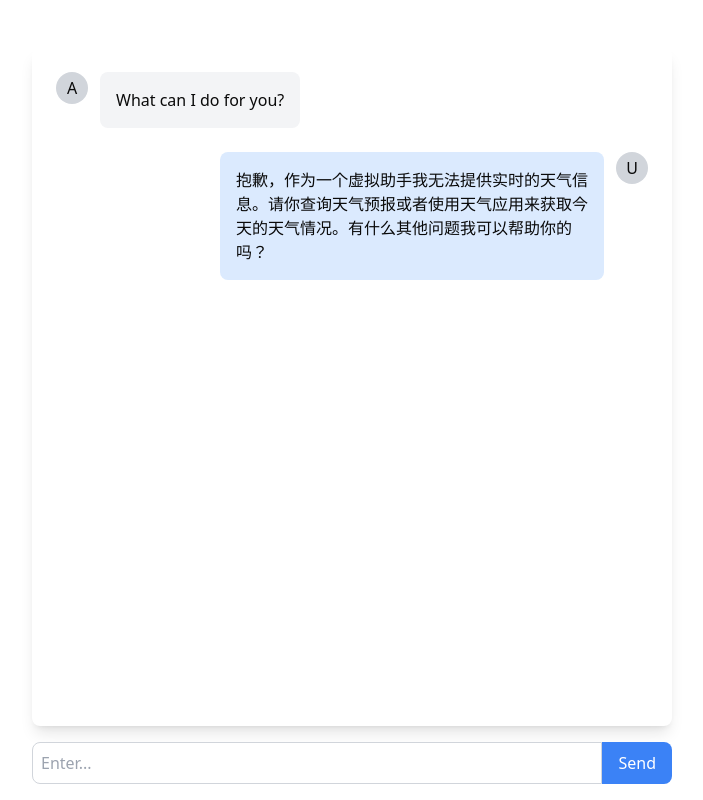
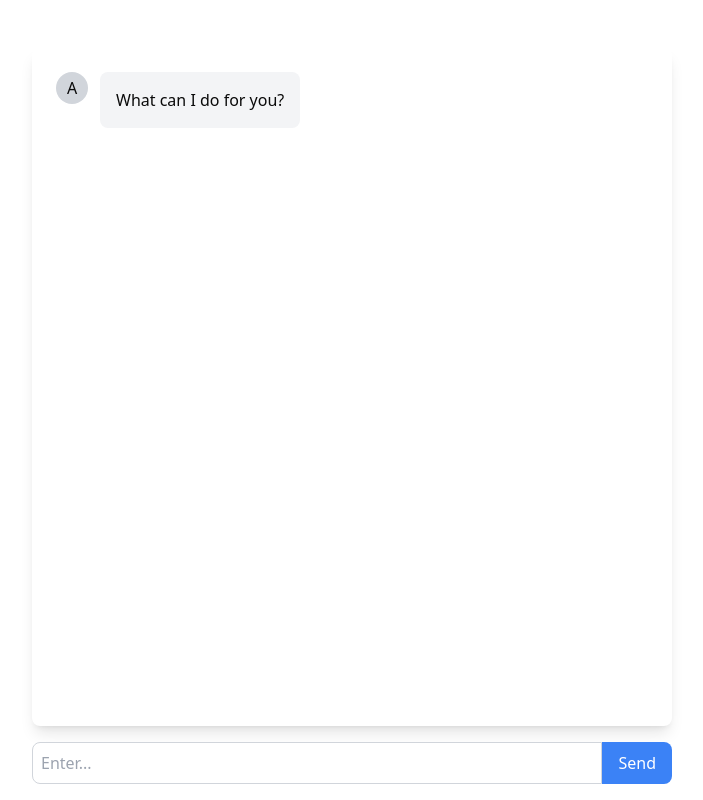
Before and after one commit to amandafanny/ai_agent_web, a Next.js app: page /agent in a window 1280 px wide. Shown: the whole page, without its empty margins (288-991 px from the left). Built offline with nearby package versions, Linux system fonts and the light colour scheme; what @assistant-ui/react, @assistant-ui/react-markdown would draw is missing.

Commit message:
feat: messageList

```diff
--- a/app/agent/page.tsx
+++ b/app/agent/page.tsx
@@ -15,12 +15,6 @@ interface Message {
 export default function Agent() {
   const [messageList, setMessageList] = useState<Message[]>([
     { content: "What can I do for you?", hash: "1", type: "agent" },
-    {
-      content:
-        "抱歉，作为一个虚拟助手我无法提供实时的天气信息。请你查询天气预报或者使用天气应用来获取今天的天气情况。有什么其他问题我可以帮助你的吗？",
-      hash: "2",
-      type: "user",
-    },
   ]);
   const [msg, setMsg] = useState("");
   const [socket, setSocket] = useState<WebSocket | null>(null);
@@ -62,6 +56,7 @@ export default function Agent() {
 
     ws.onmessage = (event) => {
       console.log("收到消息:", event.data);
+      if (event.data !== "") {
         setMessageList((prevMessages: Message[]) => {
           const list = [
             ...prevMessages,
@@ -76,6 +71,7 @@ export default function Agent() {
           }
           return list.slice(-10);
         });
+      }
     };
 
     ws.onclose = () => {
@@ -91,6 +87,7 @@ export default function Agent() {
       if (ws) ws.close();
     };
   }, [token]);
+
   return (
     <main className="h-dvh flex">
       <div className="mx-auto w-[50%] mt-[3rem] flex flex-col">
```
Lines whose indentation alone changed are shown as unchanged.
